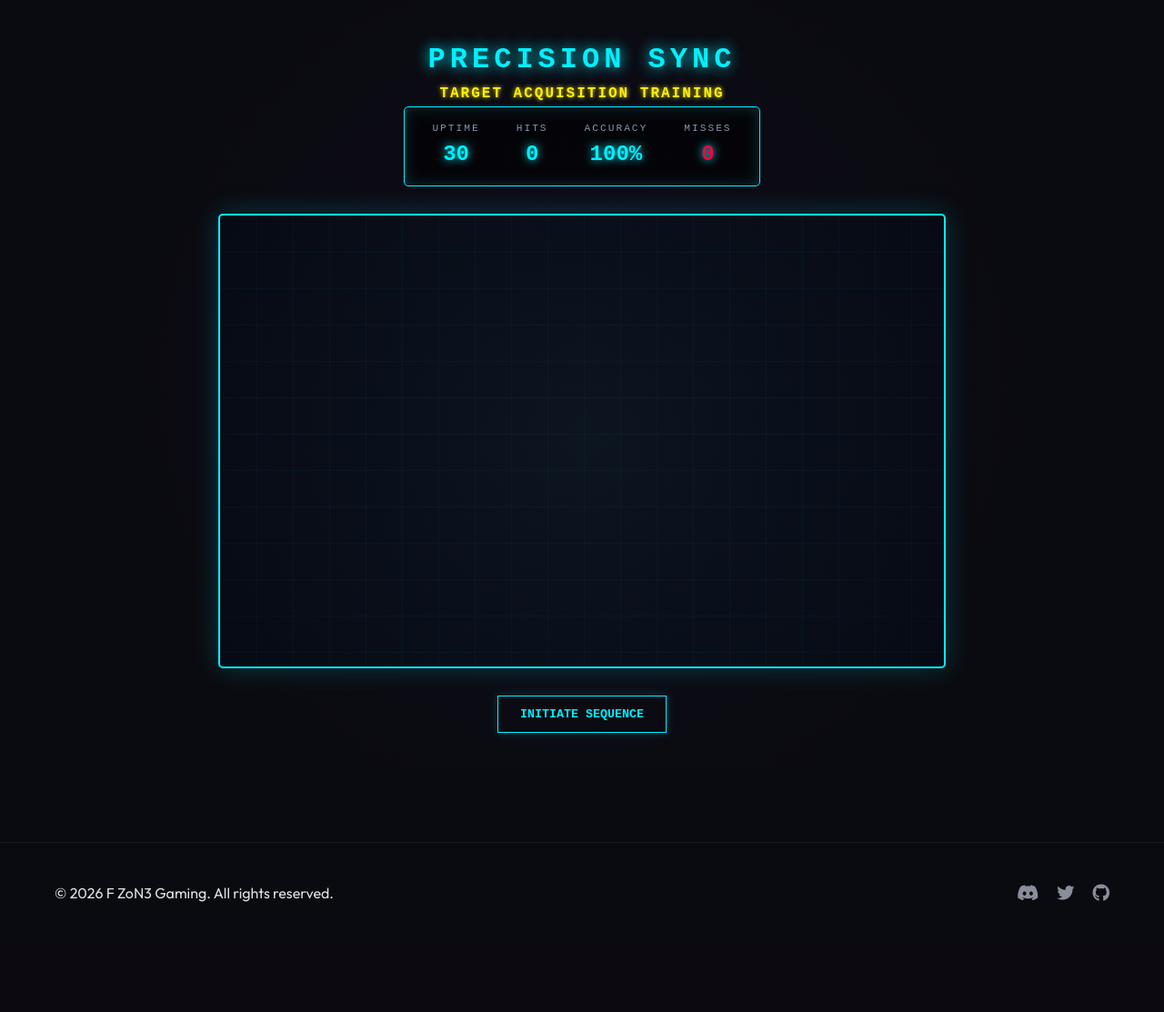
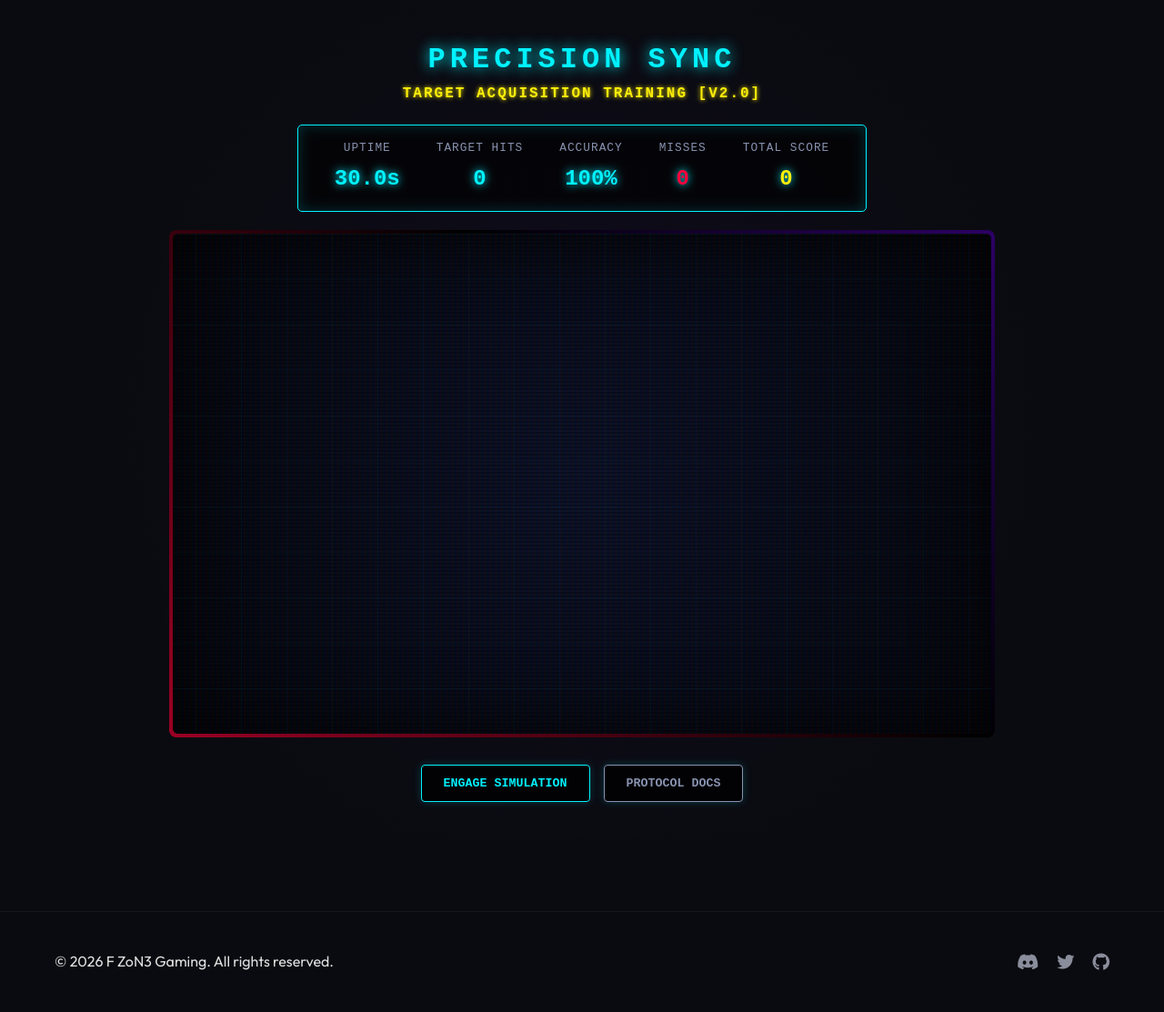
Before and after one commit to PRUDHVI0143/F_Zon3, a Django app: page /aimtrainer/ in a window 1280 px wide. Shown: the part 80-1193 px from the top of the page at 91% size. Before the commit the page ends 1072 px from the top, so only its background shows below. Run offline with Django 5.2, Linux system fonts and the light colour scheme; the visitor is signed in with stand-in values (Sample User, id 1).

Commit message:
Overhaul Aim Trainer to v2.0 Cyberpunk Spec

```diff
--- a/static/js/games/aimtrainer.js
+++ b/static/js/games/aimtrainer.js
@@ -1,85 +1,267 @@
+/* AIM TRAINER V2.0 ENGINE */
+
 const container = document.getElementById('targetContainer');
+const arenaWrapper = document.getElementById('arenaWrapper');
 const hitEl = document.getElementById('score-val');
 const missEl = document.getElementById('miss-count');
 const timerValEl = document.getElementById('timer-val');
 const accValEl = document.getElementById('acc-val');
+const pointsValEl = document.getElementById('points-val');
+const startBtn = document.getElementById('startBtn');
 
+let crosshair;
 let hits = 0;
 let misses = 0;
-let timeRemaining = 30;
+let totalPoints = 0;
+let timeRemaining = 30.0;
 let gameRunning = false;
+let gameLoopInterval = null;
+let currentTarget = null;
+let mouseX = 0, mouseY = 0;
+
+// Track Cursor
+container.addEventListener('mousemove', (e) => {
+    const rect = container.getBoundingClientRect();
+    mouseX = e.clientX - rect.left;
+    mouseY = e.clientY - rect.top;
+    if (crosshair && crosshair.style.display !== 'none') {
+        crosshair.style.left = mouseX + 'px';
+        crosshair.style.top = mouseY + 'px';
+    }
+});
+
+container.addEventListener('mouseenter', () => { if(crosshair) crosshair.style.display = 'block'; });
+container.addEventListener('mouseleave', () => { if(crosshair) crosshair.style.display = 'none'; });
 
 function spawnTarget() {
     if (!gameRunning) return;
-    const target = document.createElement('div');
-    target.className = 'target-dot';
+    if (currentTarget) currentTarget.remove();
 
-    let x = Math.random() * (container.clientWidth - 50);
-    let y = Math.random() * (container.clientHeight - 50);
+    const targetSize = Math.max(25, 60 - (hits * 0.8)); // Shrinks rapidly
+    const maxLife = Math.max(500, 1400 - (hits * 35)); // Time limit decreases
 
-    target.style.left = `${x}px`;
-    target.style.top = `${y}px`;
+    const node = document.createElement('div');
+    node.className = 'target-node';
+    node.style.width = targetSize + 'px';
+    node.style.height = targetSize + 'px';
 
-    target.onclick = (e) => {
+    let x = Math.random() * (container.clientWidth - targetSize - 60) + 30;
+    let y = Math.random() * (container.clientHeight - targetSize - 60) + 30;
+
+    node.style.left = `${x}px`;
+    node.style.top = `${y}px`;
+
+    const core = document.createElement('div');
+    core.className = 'target-core';
+    const ring = document.createElement('div');
+    ring.className = 'target-ring';
+
+    node.appendChild(ring);
+    node.appendChild(core);
+
+    const spawnTime = performance.now();
+
+    node.onmousedown = (e) => {
         e.stopPropagation();
+        if (!gameRunning) return;
+
+        const rect = node.getBoundingClientRect();
+        const centerX = rect.left + rect.width / 2;
+        const centerY = rect.top + rect.height / 2;
+        const dist = Math.hypot(e.clientX - centerX, e.clientY - centerY);
+
+        let pts = 100;
+        let pText = "HIT!";
+        let col = "#00f2ff";
+
+        if (dist <= targetSize * 0.25) {
+            pts = 300; pText = "PERFECT!"; col = "#fcee0a";
+        } else if (dist <= targetSize * 0.5) {
+            pts = 150; pText = "GREAT!"; col = "#00f2ff";
+        }
+
+        const reactionTime = performance.now() - spawnTime;
+        if (reactionTime < 350) { pts += 100; pText = "INSTINCT!"; col = "#ff003c"; }
+
         hits++;
+        totalPoints += pts;
         hitEl.innerText = hits;
-        target.remove();
+        pointsValEl.innerText = totalPoints;
+
         window.playSound('click');
+        createExplosion(x, y, col);
+        showFloatingText(x, y, pText, col);
+        fireRecoil();
+
+        node.remove();
         updateAccuracy();
         spawnTarget();
     };
 
-    container.appendChild(target);
+    currentTarget = node;
+    container.appendChild(node);
 
     setTimeout(() => {
-        if (target.parentElement) {
-            target.remove();
+        if (node.parentElement && gameRunning) {
+            node.remove();
+            misses++;
+            totalPoints = Math.max(0, totalPoints - 50);
+            pointsValEl.innerText = totalPoints;
+            triggerError();
             if (gameRunning) spawnTarget();
         }
-    }, 1200);
+    }, maxLife);
 }
 
 function updateAccuracy() {
-    let acc = (hits / (hits + misses) * 100).toFixed(0);
+    let acc = (hits / (hits + misses) * 100).toFixed(1);
     if (accValEl) accValEl.innerText = (isFinite(acc) ? acc : 100) + '%';
+    if (missEl) missEl.innerText = misses;
 }
 
-window.startGame = () => {
-    hits = 0;
-    misses = 0;
-    timeRemaining = 30;
-    hitEl.innerText = 0;
+function triggerError() {
+    updateAccuracy();
+    window.playSound('lose');
+    createExplosion(mouseX, mouseY, '#ff003c', true);
+
+    if (arenaWrapper) {
+        arenaWrapper.classList.remove('shake');
+        void arenaWrapper.offsetWidth; // Reflow
+        arenaWrapper.classList.add('shake');
+    }
+}
+
+container.onmousedown = () => {
+    if (gameRunning) {
+        misses++;
+        totalPoints = Math.max(0, totalPoints - 50);
+        pointsValEl.innerText = totalPoints;
+        triggerError();
+        fireRecoil();
+    }
+};
+
+function fireRecoil() {
+    if(!crosshair) return;
+    crosshair.classList.add('firing');
+    setTimeout(() => {
+        crosshair.classList.remove('firing');
+        crosshair.classList.add('recoil');
+        setTimeout(() => crosshair.classList.remove('recoil'), 100);
+    }, 50);
+}
+
+function createExplosion(x, y, color, isMiss=false) {
+    const amount = isMiss ? 6 : 18;
+    for (let i = 0; i < amount; i++) {
+        const spark = document.createElement('div');
+        spark.className = 'spark';
+        const size = Math.random() * 4 + 2;
+        spark.style.width = size + 'px';
+        spark.style.height = size + 'px';
+        spark.style.background = color;
+        spark.style.boxShadow = `0 0 10px ${color}`;
+        spark.style.left = x + 'px';
+        spark.style.top = y + 'px';
+
+        const angle = Math.random() * Math.PI * 2;
+        const vel = Math.random() * 70 + 20;
+        const tx = Math.cos(angle) * vel;
+        const ty = Math.sin(angle) * vel;
+
+        spark.style.transition = 'transform 0.4s cubic-bezier(0.1, 0.8, 0.2, 1), opacity 0.4s ease-out';
+        container.appendChild(spark);
+
+        requestAnimationFrame(() => {
+            spark.style.transform = `translate(${tx}px, ${ty}px) scale(0)`;
+            spark.style.opacity = '0';
+        });
+
+        setTimeout(() => spark.remove(), 400);
+    }
+}
+
+function showFloatingText(x, y, text, color) {
+    const el = document.createElement('div');
+    el.className = 'float-text';
+    el.innerText = text;
+    el.style.color = color;
+    el.style.left = x + 'px';
+    el.style.top = y + 'px';
+    container.appendChild(el);
+    setTimeout(() => el.remove(), 800);
+}
+
+window.initTraining = () => {
+    if (gameRunning) return;
+    startBtn.disabled = true;
+    startBtn.innerText = "INITIALIZING...";
+    container.innerHTML = `<div id="countdown-overlay"><div id="countdown-text"></div></div>
+            <div id="custom-crosshair" style="display:none;">
+                <div class="crosshair-h"></div><div class="crosshair-v"></div><div class="crosshair-dot"></div>
+            </div>`;
+
+    const cOverlay = document.getElementById('countdown-overlay');
+    const cText = document.getElementById('countdown-text');
+    crosshair = document.getElementById('custom-crosshair');
+
+    cOverlay.style.opacity = '1';
+
+    let count = 3;
+    cText.innerText = count;
+    window.playSound('click');
+
+    const countInt = setInterval(() => {
+        count--;
+        if (count > 0) {
+            cText.innerText = count;
+            cText.style.animation = 'none'; void cText.offsetWidth; cText.style.animation = 'popIn 1s infinite';
+            window.playSound('click');
+        } else if (count === 0) {
+            cText.innerText = "ENGAGE";
+            cText.style.color = "#ff003c";
+            window.playSound('win');
+        } else {
+            clearInterval(countInt);
+            cOverlay.style.opacity = '0';
+            startGameProtocol();
+        }
+    }, 850);
+};
+
+function startGameProtocol() {
+    hits = 0; misses = 0; totalPoints = 0; timeRemaining = 30.0;
+    hitEl.innerText = 0; pointsValEl.innerText = 0;
     if (missEl) missEl.innerText = 0;
-    container.innerHTML = '';
     gameRunning = true;
     updateAccuracy();
+    startBtn.innerText = "SIMULATION ACTIVE";
 
     spawnTarget();
 
-    const interval = setInterval(() => {
-        if (!gameRunning) { clearInterval(interval); return; }
-        timeRemaining--;
-        if (timerValEl) timerValEl.innerText = timeRemaining;
+    let lastTick = performance.now();
+    gameLoopInterval = setInterval(() => {
+        if (!gameRunning) { clearInterval(gameLoopInterval); return; }
+        const now = performance.now();
+        const dt = (now - lastTick) / 1000;
+        lastTick = now;
+
+        timeRemaining -= dt;
+        if (timerValEl) timerValEl.innerText = Math.max(0, timeRemaining).toFixed(1) + 's';
 
         if (timeRemaining <= 0) {
-            clearInterval(interval);
+            clearInterval(gameLoopInterval);
             gameRunning = false;
-            window.showResult('TRIAL ENDED', hits);
-            window.submitScore('aimtrainer', hits);
+            startBtn.disabled = false;
+            startBtn.innerText = "RESTART SIMULATION";
+            if (currentTarget) currentTarget.remove();
+            if (crosshair) crosshair.style.display = 'none';
+            window.showResult('SIMULATION ENDED', totalPoints);
+            window.submitScore('aimtrainer', totalPoints);
         }
-    }, 1000);
-};
-
-container.onclick = () => {
-    if (gameRunning) {
-        misses++;
-        if (missEl) missEl.innerText = misses;
-        updateAccuracy();
-        window.playSound('lose');
-    }
-};
+    }, 50);
+}
 
 document.getElementById('ins-btn').onclick = () => {
-    window.showInstruction('Aim Training', 'Click the red target dots as fast as you can. Avoid clicking the empty space.');
+    window.showInstruction('Aim Training Protocol', 'Click the holographic targets as fast as possible. Faster and more precise clicks yield higher scores. Missing targets or letting them expire subtracts points. Improve your flick accuracy.');
 };
--- a/templates/aimtrainer/play.html
+++ b/templates/aimtrainer/play.html
@@ -3,55 +3,185 @@
 
 {% block extra_css %}
 <style>
-    :root { --cyber-primary: #00f0ff; --cyber-secondary: #ff003c; --cyber-accent: #fcee0a; }
-    .game-container h1 { font-family: 'Courier New', monospace !important; color: var(--cyber-primary) !important; text-shadow: 0 0 15px var(--cyber-primary); text-transform: uppercase; letter-spacing: 5px; -webkit-text-fill-color: var(--cyber-primary) !important; background: none !important; }
-    .subtitle { color: var(--cyber-accent); text-shadow: 0 0 5px var(--cyber-accent); font-weight: bold; letter-spacing: 2px; font-family: 'Courier New', monospace; }
-    .hud-panel { background: rgba(0,0,0,0.6) !important; border: 1px solid var(--cyber-primary) !important; box-shadow: inset 0 0 15px rgba(0,240,255,0.2) !important; border-radius: 5px !important; font-family: 'Courier New', monospace; }
-    .hud-label { color: #8892b0 !important; }
-    .hud-value { color: var(--cyber-primary) !important; text-shadow: 0 0 10px var(--cyber-primary) !important; }
-    .btn-cyber { background: transparent; color: var(--cyber-primary); border: 1px solid var(--cyber-primary); padding: 12px 24px; font-family: 'Courier New', monospace; font-weight: bold; text-transform: uppercase; cursor: pointer; transition: all 0.3s; box-shadow: 0 0 10px rgba(0,240,255,0.2); }
-    .btn-cyber:hover { background: var(--cyber-primary); color: #000; box-shadow: 0 0 20px var(--cyber-primary); }
+    :root { --cyber-primary: #00f2ff; --cyber-secondary: #ff003c; --cyber-accent: #fcee0a; }
+
+    .game-container { display: flex; flex-direction: column; align-items: center; }
+    .game-container h1 { font-family: 'Courier New', monospace !important; color: var(--cyber-primary) !important; text-shadow: 0 0 15px var(--cyber-primary); text-transform: uppercase; letter-spacing: 5px; -webkit-text-fill-color: var(--cyber-primary) !important; background: none !important; margin-bottom: 0px;}
+    .subtitle { color: var(--cyber-accent); text-shadow: 0 0 5px var(--cyber-accent); font-weight: bold; letter-spacing: 2px; font-family: 'Courier New', monospace; margin-bottom: 20px;}
+
+    .hud-panel { display: flex; gap: 40px; background: rgba(0,0,0,0.6) !important; border: 1px solid var(--cyber-primary) !important; box-shadow: inset 0 0 15px rgba(0,240,255,0.2) !important; border-radius: 5px !important; padding: 15px 40px; font-family: 'Courier New', monospace; margin-bottom: 20px;}
+    .hud-item { display: flex; flex-direction: column; align-items: center; gap: 5px;}
+    .hud-label { color: #8892b0 !important; font-size: 0.8rem; text-transform: uppercase; letter-spacing: 1px;}
+    .hud-value { color: var(--cyber-primary) !important; text-shadow: 0 0 10px var(--cyber-primary) !important; font-size: 1.5rem; font-weight: bold;}
+
+    .btn-cyber { background: rgba(0,0,0,0.8); color: var(--cyber-primary); border: 1px solid var(--cyber-primary); padding: 12px 24px; font-family: 'Courier New', monospace; font-weight: bold; text-transform: uppercase; cursor: pointer; transition: all 0.3s; box-shadow: 0 0 10px rgba(0,240,255,0.2); border-radius: 4px; }
+    .btn-cyber:hover { background: var(--cyber-primary); color: #000; box-shadow: 0 0 20px var(--cyber-primary); border-color: #fff;}
+
+    .arena-wrapper {
+        position: relative;
+        padding: 4px;
+        background: linear-gradient(45deg, var(--cyber-primary), #000, var(--cyber-secondary), #000, #7000ff);
+        background-size: 400% 400%;
+        border-radius: 8px;
+        animation: borderPulse 8s infinite alternate;
+    }
+
+    .arena-wrapper.shake {
+        animation: errorShake 0.3s cubic-bezier(.36,.07,.19,.97) both;
+        background: #ff003c;
+    }
 
     .target-container {
-        width: 800px; height: 500px;
-        background: radial-gradient(circle, #0d1520, #060a14) !important;
-        border: 2px solid var(--cyber-primary) !important;
-        position: relative; cursor: crosshair; overflow: hidden;
-        border-radius: 5px !important;
-        box-shadow: 0 0 30px rgba(0,240,255,0.2);
+        width: 900px; height: 550px;
+        background: radial-gradient(circle at center, #0a1128 0%, #02040a 100%) !important;
+        position: relative;
+        cursor: none;
+        overflow: hidden;
+        border-radius: 6px;
+        box-shadow: inset 0 0 80px rgba(0,0,0,0.9);
     }
+
     .target-container::before {
         content: ''; position: absolute; inset: 0;
-        background: linear-gradient(rgba(0,240,255,0.03) 1px, transparent 1px), linear-gradient(90deg, rgba(0,240,255,0.03) 1px, transparent 1px);
-        background-size: 40px 40px; pointer-events: none;
+        background:
+            linear-gradient(rgba(0, 242, 255, 0.04) 1px, transparent 1px),
+            linear-gradient(90deg, rgba(0, 242, 255, 0.04) 1px, transparent 1px);
+        background-size: 50px 50px;
+        background-position: center;
+        pointer-events: none;
+        z-index: 0;
     }
-    .target-dot {
-        width: 40px; height: 40px;
-        background: var(--cyber-secondary); border: 2px solid #fff;
-        border-radius: 50%; position: absolute; cursor: pointer;
-        box-shadow: 0 0 20px var(--cyber-secondary), inset 0 0 10px rgba(255,255,255,0.3);
-        animation: targetPulse 0.3s ease-out;
+
+    .target-container::after {
+        content: ''; position: absolute; inset: 0;
+        background: linear-gradient(rgba(18, 16, 16, 0) 50%, rgba(0, 0, 0, 0.3) 50%), linear-gradient(90deg, rgba(255, 0, 0, 0.06), rgba(0, 255, 0, 0.02), rgba(0, 0, 255, 0.06));
+        background-size: 100% 4px, 6px 100%;
+        z-index: 10; pointer-events: none;
     }
-    @keyframes targetPulse { from { transform: scale(0); } to { transform: scale(1); } }
+
+    .target-node {
+        position: absolute;
+        border-radius: 50%;
+        cursor: none;
+        display: flex;
+        align-items: center;
+        justify-content: center;
+        transform: translate(-50%, -50%);
+        animation: targetSpawn 0.3s cubic-bezier(0.175, 0.885, 0.32, 1.275) forwards;
+        z-index: 2;
+    }
+
+    .target-core {
+        width: 100%; height: 100%;
+        border-radius: 50%;
+        background: radial-gradient(circle, #fff 10%, var(--cyber-secondary) 45%, rgba(255,0,60,0.2) 80%);
+        box-shadow: 0 0 25px var(--cyber-secondary), inset 0 0 12px #fff;
+        animation: corePulse 1.5s infinite alternate;
+    }
+
+    .target-ring {
+        position: absolute; inset: -8px;
+        border: 2px dashed rgba(255, 0, 60, 0.7);
+        border-radius: 50%;
+        animation: ringSpin 3s linear infinite;
+        pointer-events: none;
+    }
+
+    #custom-crosshair {
+        position: absolute;
+        width: 32px; height: 32px;
+        pointer-events: none;
+        z-index: 100;
+        transform: translate(-50%, -50%);
+        transition: transform 0.08s ease-out;
+    }
+
+    .crosshair-h { position: absolute; top: 50%; left: 0; width: 100%; height: 2px; background: var(--cyber-primary); transform: translateY(-50%); box-shadow: 0 0 8px var(--cyber-primary);}
+    .crosshair-v { position: absolute; left: 50%; top: 0; height: 100%; width: 2px; background: var(--cyber-primary); transform: translateX(-50%); box-shadow: 0 0 8px var(--cyber-primary);}
+    .crosshair-dot { position: absolute; top: 50%; left: 50%; width: 5px; height: 5px; background: #fff; border-radius: 50%; transform: translate(-50%, -50%); box-shadow: 0 0 10px #fff; }
+
+    #custom-crosshair.firing {
+        transform: translate(-50%, -50%) scale(0.6) rotate(45deg);
+    }
+    #custom-crosshair.recoil {
+        transform: translate(-50%, -50%) scale(1.3);
+    }
+
+    .spark {
+        position: absolute;
+        border-radius: 50%;
+        pointer-events: none;
+        z-index: 3;
+    }
+
+    .float-text {
+        position: absolute;
+        font-family: 'Courier New', monospace;
+        font-weight: bold;
+        pointer-events: none;
+        z-index: 4;
+        animation: floatUp 0.8s ease-out forwards;
+        transform: translate(-50%, -50%);
+        text-shadow: 0 0 10px currentColor;
+    }
+
+    @keyframes targetSpawn { from { transform: translate(-50%, -50%) scale(0); opacity: 0; } to { transform: translate(-50%, -50%) scale(1); opacity: 1; } }
+    @keyframes corePulse { from { transform: scale(0.9); } to { transform: scale(1.05); box-shadow: 0 0 40px var(--cyber-secondary), inset 0 0 20px #fff; } }
+    @keyframes ringSpin { 100% { transform: rotate(360deg); } }
+    @keyframes borderPulse { 0% { background-position: 0% 50%; } 100% { background-position: 100% 50%; } }
+    @keyframes floatUp { 0% { opacity: 1; transform: translate(-50%, -10px) scale(0.8); } 100% { opacity: 0; transform: translate(-50%, -50px) scale(1.3); } }
+
+    @keyframes errorShake {
+        0%, 100% { transform: translate(0, 0); }
+        20% { transform: translate(-10px, 5px); }
+        40% { transform: translate(10px, -5px); }
+        60% { transform: translate(-10px, -3px); }
+        80% { transform: translate(5px, 3px); }
+    }
+
+    #countdown-overlay {
+        position: absolute; inset: 0;
+        display: flex; align-items: center; justify-content: center;
+        background: rgba(0,0,20,0.8);
+        z-index: 20;
+        pointer-events: none;
+        opacity: 0; transition: opacity 0.3s;
+    }
+    #countdown-text {
+        font-size: 8rem;
+        color: var(--cyber-accent);
+        text-shadow: 0 0 40px var(--cyber-accent);
+        animation: popIn 1s infinite;
+    }
+    @keyframes popIn { 0% { transform: scale(0.5); opacity: 0;} 15% { transform: scale(1.3); opacity: 1;} 100% { transform: scale(1); opacity: 0; } }
 </style>
 {% endblock %}
 
 {% block content %}
 <div class="container game-container">
     <h1>Precision Sync</h1>
-    <p class="subtitle">TARGET ACQUISITION TRAINING</p>
+    <p class="subtitle">TARGET ACQUISITION TRAINING [V2.0]</p>
 
     <div class="hud-panel">
-        <div class="hud-item"><div class="hud-label">Uptime</div><div class="hud-value" id="timer-val">30</div></div>
-        <div class="hud-item"><div class="hud-label">Hits</div><div class="hud-value" id="score-val">0</div></div>
+        <div class="hud-item"><div class="hud-label">Uptime</div><div class="hud-value" id="timer-val">30.0s</div></div>
+        <div class="hud-item"><div class="hud-label">Target Hits</div><div class="hud-value" id="score-val">0</div></div>
         <div class="hud-item"><div class="hud-label">Accuracy</div><div class="hud-value" id="acc-val">100%</div></div>
         <div class="hud-item"><div class="hud-label">Misses</div><div class="hud-value" id="miss-count" style="color: var(--cyber-secondary) !important;">0</div></div>
+        <div class="hud-item"><div class="hud-label">Total Score</div><div class="hud-value" id="points-val" style="color: var(--cyber-accent) !important;">0</div></div>
     </div>
 
-    <div class="target-container" id="targetContainer"></div>
+    <div class="arena-wrapper" id="arenaWrapper">
+        <div class="target-container" id="targetContainer">
+            <div id="countdown-overlay"><div id="countdown-text"></div></div>
+            <div id="custom-crosshair" style="display:none;">
+                <div class="crosshair-h"></div><div class="crosshair-v"></div><div class="crosshair-dot"></div>
+            </div>
+        </div>
+    </div>
 
     <div style="margin-top: 30px; display: flex; gap: 15px;">
-        <button class="btn-cyber" onclick="startGame()">INITIATE SEQUENCE</button>
+        <button class="btn-cyber" id="startBtn" onclick="initTraining()">ENGAGE SIMULATION</button>
+        <button class="btn-cyber" id="ins-btn" style="border-color: #8892b0; color: #8892b0;">PROTOCOL DOCS</button>
     </div>
 </div>
 {% endblock %}
```
